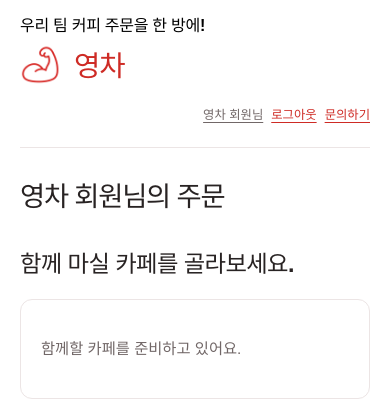
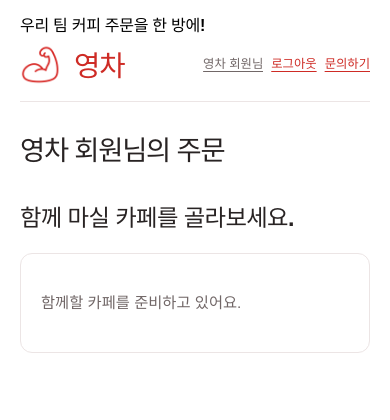
Before and after one commit to obamapop-hue/coffegroup, a Django app: page /accounts/organizer/ in a window 390 px wide. Shown: the top 420 px of the page. Run offline with Django 5.2, Linux system fonts and the light colour scheme; the visitor is signed in with stand-in values (Sample User, id 1); data that the repository does not hold is empty; parts of the project's set-up code (start-up, migrations or seed data) failed here and were passed over; some web fonts are replaced.

Commit message:
Keep account controls on the same row as the brand

```diff
--- a/static/css/site.css
+++ b/static/css/site.css
@@ -30,7 +30,7 @@ a { color: inherit; }
 .page-shell { max-width: 1184px; padding: 0 48px; margin: 0 auto; }
 .skip-link { position: absolute; left: 16px; top: -80px; padding: 12px; background: #fff; z-index: 10; }
 .skip-link:focus { top: 12px; }
-.site-header { --brand-name-size: calc(29.9px + var(--font-step)); --brand-mark-size: 52px; --brand-tagline-size: calc((13px + var(--font-step)) * 1.5); container-type: inline-size; min-height: 104px; display: flex; flex-wrap: wrap; justify-content: space-between; align-items: center; gap: 12px 20px; padding: 16px 0; border-bottom: 1px solid var(--line); }
+.site-header { --brand-name-size: calc(29.9px + var(--font-step)); --brand-mark-size: 52px; --brand-tagline-size: calc((13px + var(--font-step)) * 1.5); position: relative; container-type: inline-size; min-height: 104px; display: flex; align-items: center; padding: 16px 0; border-bottom: 1px solid var(--line); }
 .brand { display: inline-grid; flex-shrink: 0; max-width: 100%; grid-template-columns: var(--brand-mark-size) max-content; gap: 6px 10px; align-items: center; justify-items: start; text-decoration: none; color: var(--accent); font-size: var(--brand-name-size); font-weight: 700; letter-spacing: -1px; white-space: nowrap; }
 .brand-name { grid-column: 2; grid-row: 2; font-weight: 900; }
 .brand-mark { grid-column: 1; grid-row: 2; width: var(--brand-mark-size); height: var(--brand-mark-size); display: flex; align-items: center; justify-content: center; }
@@ -58,8 +58,9 @@ h1 { margin: 0; font-size: calc(clamp(42px, 4.8vw, 62px) + var(--font-step)); li
 .footer-access form { margin: 0; }
 .footer-access button { border: 0; background: none; padding: 10px 0; color: inherit; cursor: pointer; font: inherit; }
 .footer-access a { padding: 10px 0; text-decoration: none; }
-.header-account { display: flex; align-items: center; justify-content: flex-end; flex-wrap: wrap; gap: 10px; margin: 0 0 0 auto; max-width: 100%; color: var(--muted); font-size: calc(12px + var(--font-step)); }
-.header-account .profile-link { min-width: 0; max-width: 100%; overflow-wrap: anywhere; color: inherit; text-decoration: underline; text-underline-offset: 3px; }
+.header-account { position: absolute; right: 0; bottom: calc(16px + var(--brand-mark-size) / 2); transform: translateY(50%); z-index: 1; display: flex; align-items: center; justify-content: flex-end; gap: 10px; margin: 0; max-width: calc(100% - var(--brand-mark-size) - var(--brand-name-size) * 2 - 22px); color: var(--muted); font-size: calc(12px + var(--font-step)); }
+.header-account .profile-link { min-width: 0; overflow: hidden; text-overflow: ellipsis; white-space: nowrap; color: inherit; text-decoration: underline; text-underline-offset: 3px; }
+.header-account .text-button { flex-shrink: 0; white-space: nowrap; }
 .profile-info { display: grid; grid-template-columns: max-content minmax(0, 1fr); gap: 14px 22px; font-size: calc(14px + var(--font-step)); line-height: 1.7; }
 .profile-info dt { color: var(--muted); }.profile-info dd { margin: 0; overflow-wrap: anywhere; }
 .account-code-row { display: flex; align-items: center; gap: 10px; }
@@ -122,7 +123,7 @@ h1 { margin: 0; font-size: calc(clamp(42px, 4.8vw, 62px) + var(--font-step)); li
   .hero h1 { font-size: calc(clamp(18px, 4.4vw, 24px) + var(--font-step)); letter-spacing: -.6px; }
   .start-button { min-height: 48px; padding: 10px 12px; font-size: calc((12px + var(--font-step)) * 1.3); }
   .service-status { font-size: calc(10px + var(--font-step)); }
-  .header-account { flex: 1 0 100%; min-width: 0; font-size: calc(11px + var(--font-step)); gap: 3px 8px; }
+  .header-account { font-size: calc(11px + var(--font-step)); gap: 8px; }
   .account-main { padding: 30px 0 40px; }.account-panel { padding: 20px; }.stack-form { max-width: none; }.stack-form .primary-button { width: 100%; }
   .how-it-works { padding: 24px 0; }
   .steps { --step-title-size: calc(clamp(12px, 3.35vw, 16px) + var(--font-step)); gap: 10px; }.steps li,.steps li:first-child { padding: 0; border: 0; }
--- a/templates/base.html
+++ b/templates/base.html
@@ -38,7 +38,7 @@
         {% if request.user.is_authenticated %}
           <form class="header-account" action="{% url 'accounts:logout' %}" method="post">
             {% csrf_token %}
-            <a class="profile-link" href="{% url 'accounts:profile' %}" aria-label="{{ request.user.display_name }}님 개인정보">{{ request.user.display_name }}님</a>
+            <a class="profile-link" href="{% url 'accounts:profile' %}" aria-label="{{ request.user.display_name }}님 개인정보" title="{{ request.user.display_name }}님 개인정보">{{ request.user.display_name }}님</a>
             <button class="text-button" type="submit">로그아웃</button>
             <a class="text-button" href="{% url 'support:inbox' %}">문의하기</a>
           </form>
```
Also changed, not shown: docs/GOOGLE_CLOUD_PROGRESS.md (+16 -0 lines).
